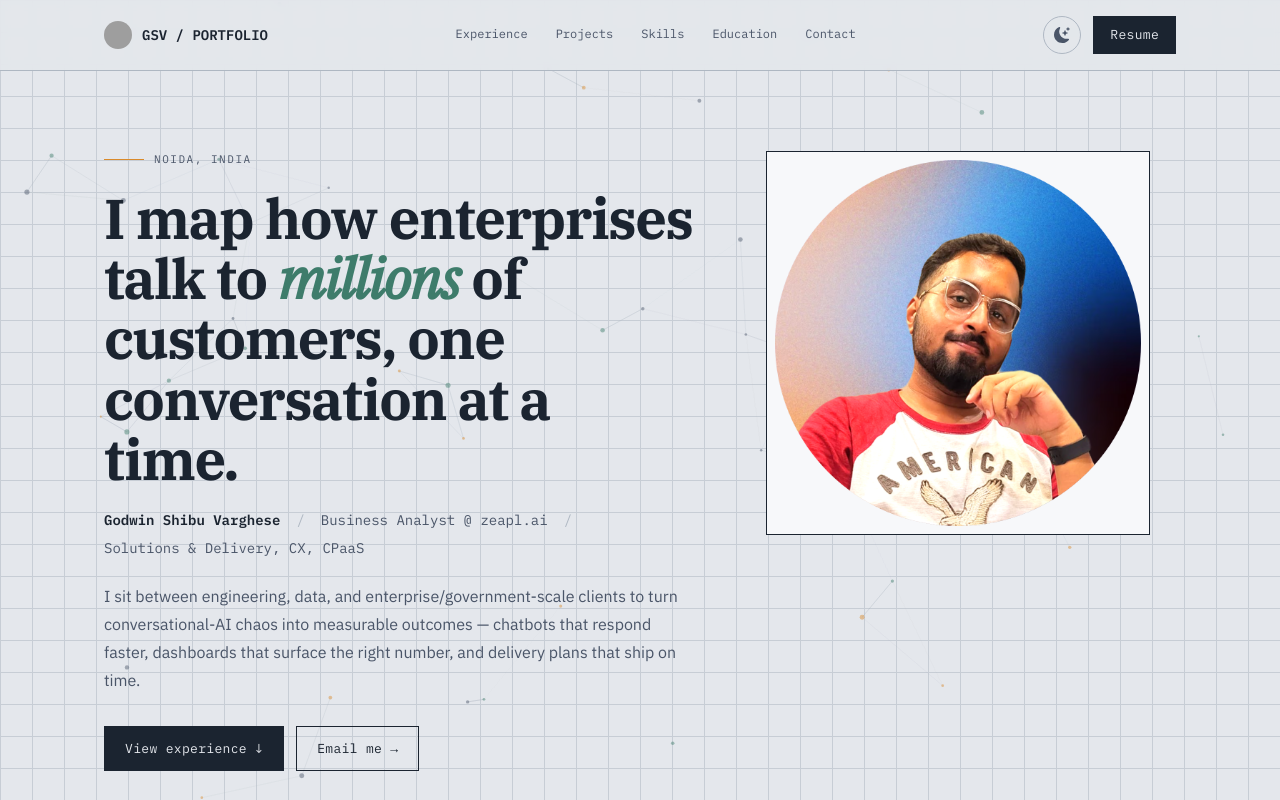
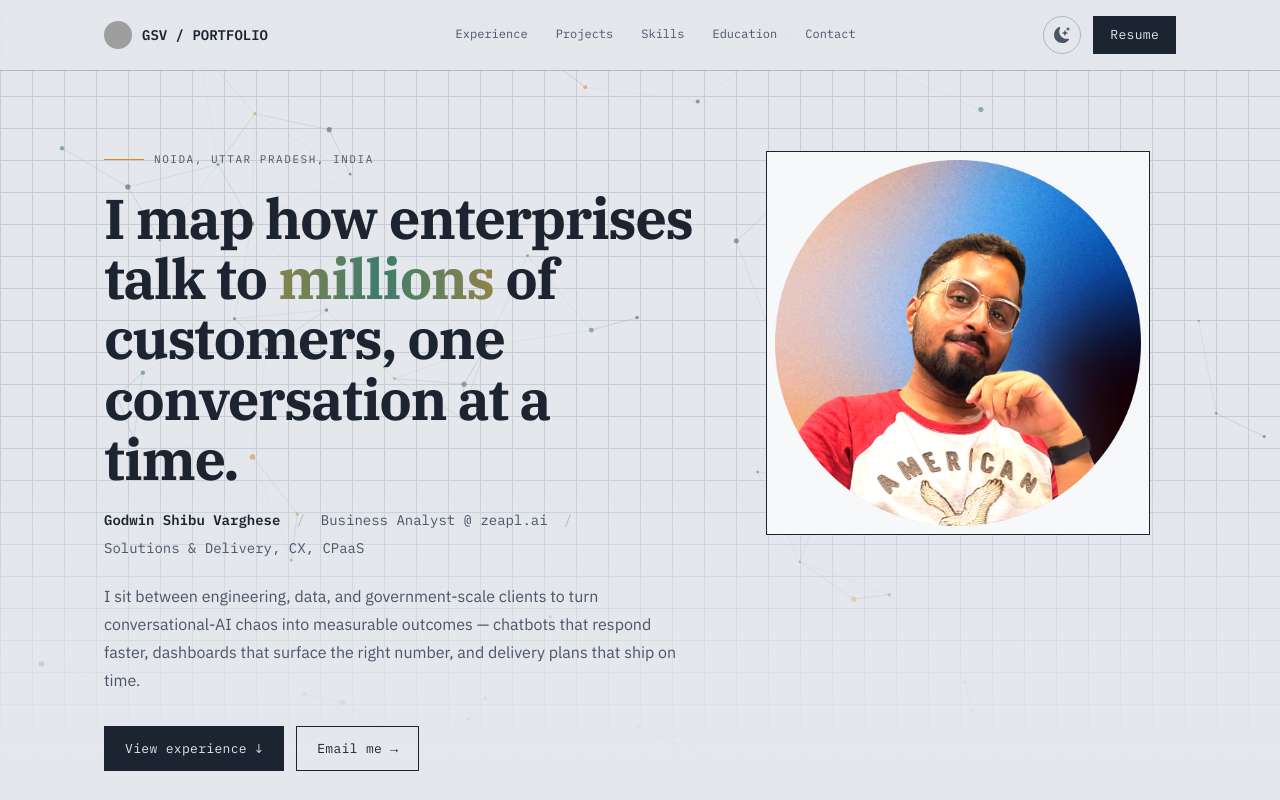
Before and after one commit to godwin8030/gsvportfolio, a Next.js app: page / in a window 1280 px wide. Shown: the top 800 px of the page. Built offline with nearby package versions, Linux system fonts and the light colour scheme; grey boxes are pictures that could not be loaded.

Commit message:
minor ui changes

```diff
--- a/components/ParticleBackground.js
+++ b/components/ParticleBackground.js
@@ -39,21 +39,21 @@ export default function ParticleBackground({ dark }) {
         fpsLimit: 60,
         background: { color: { value: 'transparent' } },
         particles: {
-          number: { value: 46, density: { enable: true, area: 900 } },
+          number: { value: 60, density: { enable: true, area: 850 } },
           color: { value: [dotColor, '#D98A2B', '#3E7C6B'] },
           shape: { type: 'circle' },
-          opacity: { value: 0.45 },
-          size: { value: { min: 1, max: 2.6 } },
+          opacity: { value: 0.55 },
+          size: { value: { min: 1, max: 2.8 } },
           links: {
             enable: true,
             distance: 130,
             color: linkColor,
-            opacity: 0.3,
+            opacity: 0.4,
             width: 1,
           },
           move: {
             enable: !reducedMotion,
-            speed: 0.5,
+            speed: 0.65,
             direction: 'none',
             random: true,
             straight: false,
--- a/pages/index.js
+++ b/pages/index.js
@@ -135,7 +135,7 @@ const EDUCATION = [
   {
     when: 'Aug 2019 — Jul 2023',
     title: 'B.Tech, Computer Science & Engineering',
-    place: 'Saintgits College of Engineering — APJ Abdul Kalam Technological University',
+    place: 'Saintgits College of Engineering — APJ Abdul Kalam Technological University, Kottayam',
   },
 ]
 
@@ -211,6 +211,11 @@ export default function Home() {
 
       <main className="bp-grid relative min-h-screen text-ink transition-colors duration-300 selection:bg-amber selection:text-paperwhite dark:text-paper">
         <ParticleBackground dark={darkMode} />
+        <div
+          aria-hidden="true"
+          className="pointer-events-none absolute inset-0 z-[5]"
+          style={{ backgroundImage: 'linear-gradient(to bottom, transparent 0, transparent 55vh, var(--page-bg) 95vh)' }}
+        />
 
         <div className="relative z-10">
 
@@ -261,12 +266,12 @@ export default function Home() {
               <div className="mb-5 flex items-center gap-2.5">
                 <span className="inline-block h-px w-10 bg-amber" />
                 <span className="font-mono text-[11px] uppercase tracking-[0.14em] text-ink-soft dark:text-line">
-                  Noida, India
+                  Noida, Uttar Pradesh, India
                 </span>
               </div>
 
               <h1 className="max-w-2xl font-serif text-[clamp(34px,5.4vw,56px)] font-bold leading-[1.08] tracking-tight">
-                I map how enterprises talk to <em className="italic text-teal">millions</em> of customers, one conversation at a time.
+                I map how enterprises talk to <em className="text-gradient-sweep not-italic font-bold">millions</em> of customers, one conversation at a time.
               </h1>
 
               <div className="mt-5 flex flex-wrap items-center gap-x-4 gap-y-2 font-mono text-sm text-ink-soft dark:text-line">
@@ -278,16 +283,16 @@ export default function Home() {
               </div>
 
               <p className="mt-6 max-w-xl text-[16px] leading-7 text-ink-soft dark:text-line">
-                I sit between engineering, data, and enterprise/government-scale clients to turn conversational-AI chaos into
+                I sit between engineering, data, and government-scale clients to turn conversational-AI chaos into
                 measurable outcomes — chatbots that respond faster, dashboards that surface the right number, and
                 delivery plans that ship on time.
               </p>
 
               <div className="mt-8 flex flex-wrap gap-3">
-                <a href="#work" className="font-mono text-[13px] tracking-wide border border-ink bg-ink px-5 py-3 text-paper transition-colors hover:bg-amber hover:border-amber dark:border-paper dark:bg-paper dark:text-ink dark:hover:bg-amber dark:hover:text-paperwhite dark:hover:border-amber">
+                <a href="#work" className="font-mono text-[13px] tracking-wide border border-ink bg-ink px-5 py-3 text-paper transition-all duration-200 hover:-translate-y-0.5 hover:bg-amber hover:border-amber hover:shadow-[0_10px_30px_-8px_rgba(217,138,43,0.55)] dark:border-paper dark:bg-paper dark:text-ink dark:hover:bg-amber dark:hover:text-paperwhite dark:hover:border-amber">
                   View experience ↓
                 </a>
-                <a href="mailto:godwinshibu01@gmail.com" className="font-mono text-[13px] tracking-wide border border-ink px-5 py-3 transition-colors hover:bg-ink hover:text-paper dark:border-paper dark:hover:bg-paper dark:hover:text-ink">
+                <a href="mailto:godwinshibu01@gmail.com" className="font-mono text-[13px] tracking-wide border border-ink px-5 py-3 transition-all duration-200 hover:-translate-y-0.5 hover:bg-ink hover:text-paper hover:shadow-[0_10px_30px_-8px_rgba(27,36,48,0.4)] dark:border-paper dark:hover:bg-paper dark:hover:text-ink">
                   Email me →
                 </a>
               </div>
@@ -313,7 +318,7 @@ export default function Home() {
           <div className="animate-tape inline-flex">
             {[...METRICS, ...METRICS].map((m, i) => (
               <span key={i} className="inline-flex items-center gap-2.5 px-7 font-mono text-[13px] text-paper after:ml-7 after:text-[9px] after:text-teal after:content-['◆']">
-                <b className="font-semibold text-amber">{m.value}</b> {m.label}
+                <b className="stat-glow font-semibold text-amber" style={{ animationDelay: `${(i % METRICS.length) * 0.2}s` }}>{m.value}</b> {m.label}
               </span>
             ))}
           </div>
@@ -362,7 +367,7 @@ export default function Home() {
             <div className="grid grid-cols-1 gap-6 md:grid-cols-2">
               {PROJECTS.map((p, i) => (
                 <Reveal key={i}>
-                  <div className="flex h-full flex-col border border-ink bg-paperwhite p-6 dark:border-white/15 dark:bg-darkbg-2">
+                  <div className="flex h-full flex-col border border-ink bg-paperwhite p-6 transition-all duration-300 hover:-translate-y-1.5 hover:border-amber hover:shadow-[0_16px_40px_-16px_rgba(217,138,43,0.4)] dark:border-white/15 dark:bg-darkbg-2 dark:hover:shadow-[0_16px_40px_-16px_rgba(217,138,43,0.25)]">
                     <span className="font-mono text-[11px] uppercase tracking-[0.14em] text-teal">{p.client}</span>
                     <h3 className="mt-2 text-[18px] font-semibold leading-snug">{p.org}</h3>
                     <p className="mt-3 text-[14.5px] leading-relaxed text-ink-soft dark:text-line">
@@ -394,10 +399,10 @@ export default function Home() {
                       {cell.items.map((item, j) => (
                         <span
                           key={j}
-                          className={`border px-2.5 py-1.5 font-mono text-xs ${
+                          className={`border px-2.5 py-1.5 font-mono text-xs transition-all duration-200 hover:-translate-y-0.5 ${
                             item.filled
-                              ? 'border-ink bg-ink text-paper dark:border-paper dark:bg-paper dark:text-ink'
-                              : 'border-ink-soft text-ink dark:border-line dark:text-paper'
+                              ? 'border-ink bg-ink text-paper hover:border-amber hover:bg-amber hover:text-paperwhite dark:border-paper dark:bg-paper dark:text-ink dark:hover:border-amber dark:hover:bg-amber dark:hover:text-paperwhite'
+                              : 'border-ink-soft text-ink hover:border-amber hover:text-amber dark:border-line dark:text-paper'
                           }`}
                         >
                           {item.label}
@@ -419,7 +424,7 @@ export default function Home() {
             <Reveal>
               <div className="grid grid-cols-[repeat(auto-fit,minmax(260px,1fr))] gap-6">
                 {EDUCATION.map((edu, i) => (
-                  <div key={i} className="border border-ink bg-paperwhite p-5 dark:border-white/15 dark:bg-darkbg-2">
+                  <div key={i} className="border border-ink bg-paperwhite p-5 transition-all duration-300 hover:-translate-y-1.5 hover:border-amber hover:shadow-[0_16px_40px_-16px_rgba(217,138,43,0.4)] dark:border-white/15 dark:bg-darkbg-2 dark:hover:shadow-[0_16px_40px_-16px_rgba(217,138,43,0.25)]">
                     <div className="font-mono text-xs text-teal">{edu.when}</div>
                     <h4 className="mt-2 text-base font-semibold">{edu.title}</h4>
                     <p className="mt-1 text-[13.5px] text-ink-soft dark:text-line">{edu.place}</p>
@@ -457,7 +462,7 @@ export default function Home() {
                 github.com/godwin8030
               </a>
               <div className="border-t border-line-soft pt-2.5 font-mono text-[13px] dark:border-white/15">
-                Noida, India
+                Noida, Uttar Pradesh, India
               </div>
             </div>
             <div className="mt-12 flex flex-wrap justify-between gap-2.5 font-mono text-[11px] text-ink-soft dark:text-line">
--- a/styles/globals.css
+++ b/styles/globals.css
@@ -12,6 +12,13 @@
 
 html {
   scroll-behavior: smooth;
+}
+
+:root {
+  --page-bg: #E4E7EC;
+}
+html.dark {
+  --page-bg: #12151B;
 }
 
 body {
@@ -80,6 +87,30 @@ html.dark .bp-grid {
 .animate-tape {
   animation: tape 36s linear infinite;
 }
+
+@keyframes gradient-sweep {
+  0% { background-position: 0% 50%; }
+  100% { background-position: 200% 50%; }
+}
+.text-gradient-sweep {
+  background: linear-gradient(90deg, #D98A2B, #3E7C6B, #D98A2B);
+  background-size: 200% auto;
+  -webkit-background-clip: text;
+  background-clip: text;
+  color: transparent;
+  animation: gradient-sweep 5s linear infinite;
+}
+
+@keyframes pulse-glow {
+  0%, 100% { text-shadow: 0 0 0 rgba(217, 138, 43, 0); }
+  50% { text-shadow: 0 0 10px rgba(217, 138, 43, 0.7); }
+}
+.stat-glow {
+  animation: pulse-glow 2.4s ease-in-out infinite;
+}
+
 @media (prefers-reduced-motion: reduce) {
   .animate-tape { animation: none; }
+  .text-gradient-sweep { animation: none; }
+  .stat-glow { animation: none; }
 }
```
